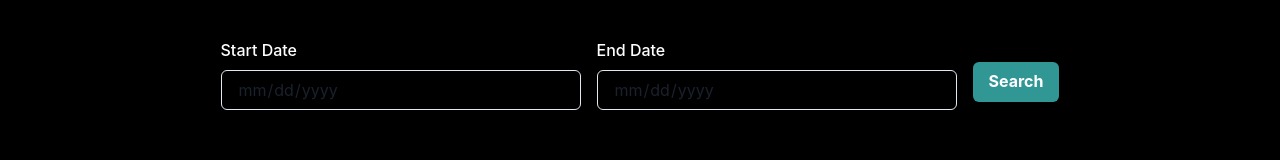
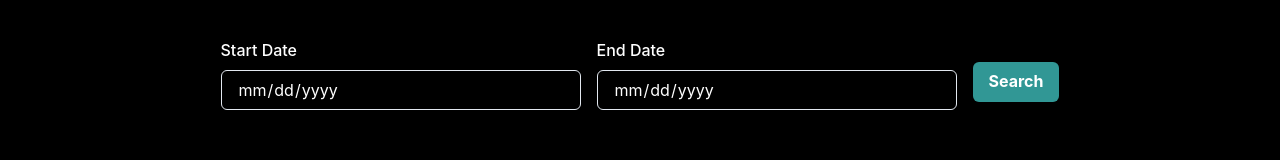
Before and after one commit to rootz491/student-portal, a Next.js app: page /admin in a window 1280 px wide. Shown: the part 204-364 px from the top of the page. Built offline with nearby package versions, Linux system fonts and the light colour scheme.

Commit message:
type: date input color

```diff
--- a/pages/admin/index.jsx
+++ b/pages/admin/index.jsx
@@ -118,6 +118,7 @@ export default function Admin() {
 					<InputGroup w="30%" flexDirection="column">
 						<FormLabel>Start Date</FormLabel>
 						<Input
+							color="white"
 							type="date"
 							value={startData}
 							onChange={(e) => setStartData(e.target.value)}
@@ -127,6 +128,7 @@ export default function Admin() {
 					<InputGroup w="30%" flexDirection="column">
 						<FormLabel>End Date</FormLabel>
 						<Input
+							color="white"
 							type="date"
 							value={endData}
 							onChange={(e) => setEndData(e.target.value)}
```
